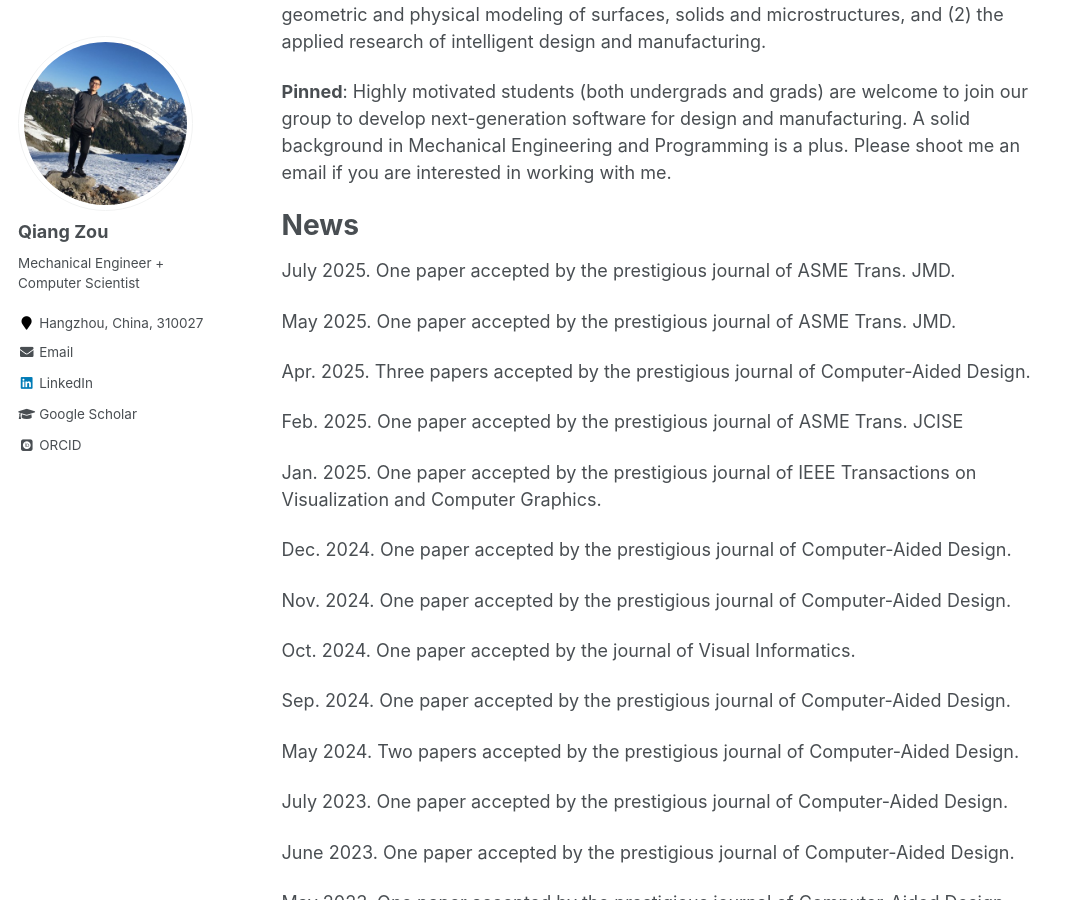
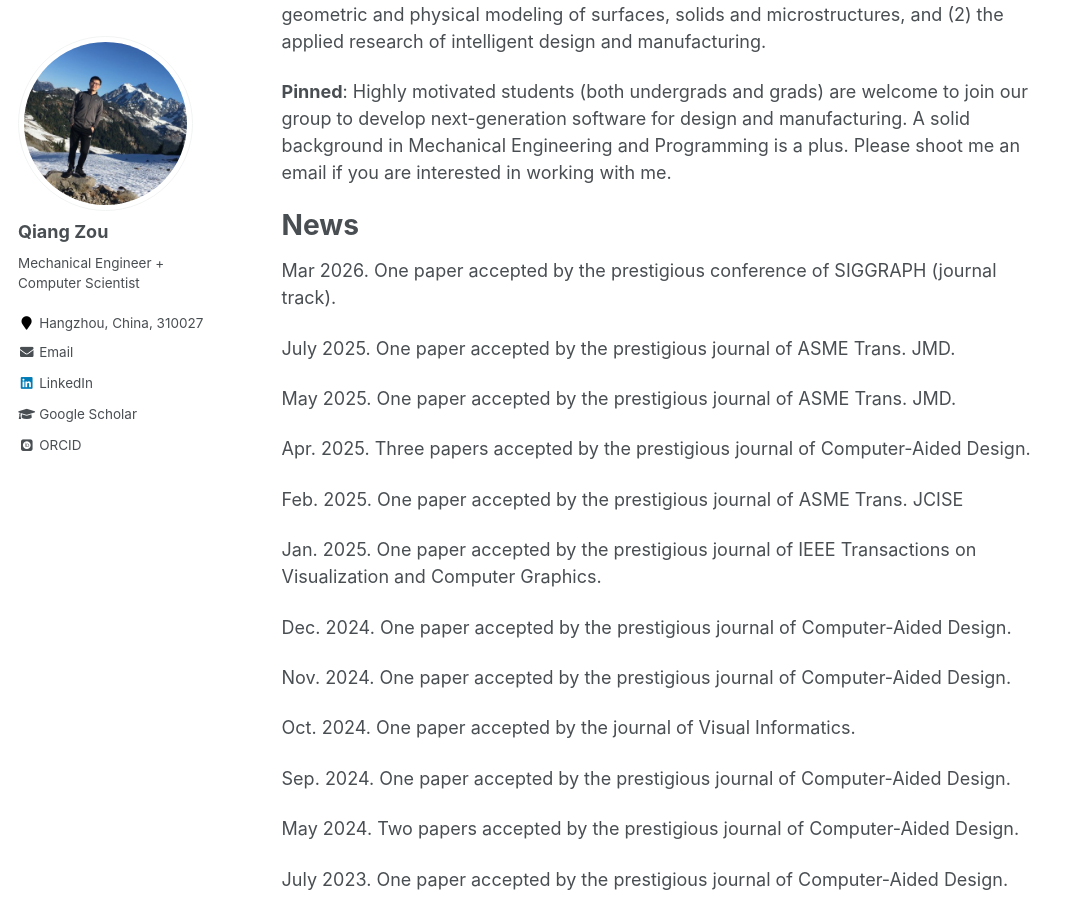
Before and after one commit to Qiang-Zou/Qiang-Zou.github.io, a Jekyll site: the page built from _pages/about.md, in a window 1280 px wide and 900 px high, scrolled down 399 px. Shown: the whole window, without its empty margins (0-1075 px from the left). Built offline with Jekyll 4.4.1, drawn with Linux system fonts in a browser that asks for light colours; some web fonts are replaced.

Commit message:
Update about.md

```diff
--- a/_pages/about.md
+++ b/_pages/about.md
@@ -16,6 +16,8 @@ Current research work includes CAD/CAM with emphasis on (1) the basic research o
 
 News
 ======
+Mar 2026. One paper accepted by the prestigious conference of SIGGRAPH (journal track).
+
 July 2025. One paper accepted by the prestigious journal of ASME Trans. JMD.
 
 May 2025. One paper accepted by the prestigious journal of ASME Trans. JMD.
```
